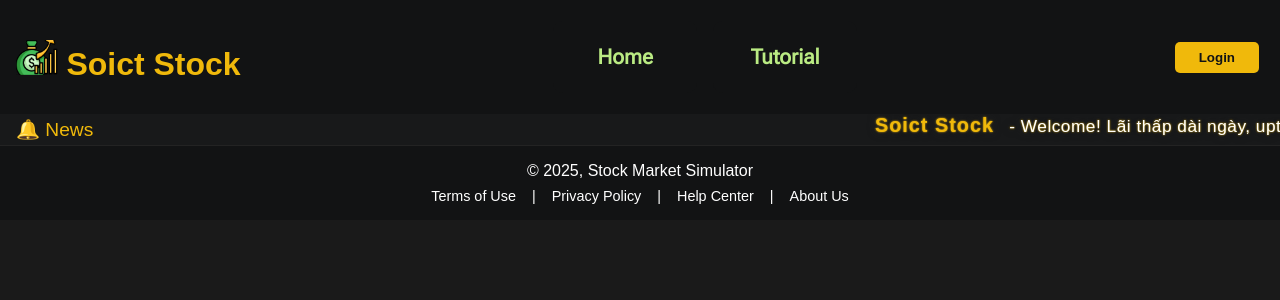
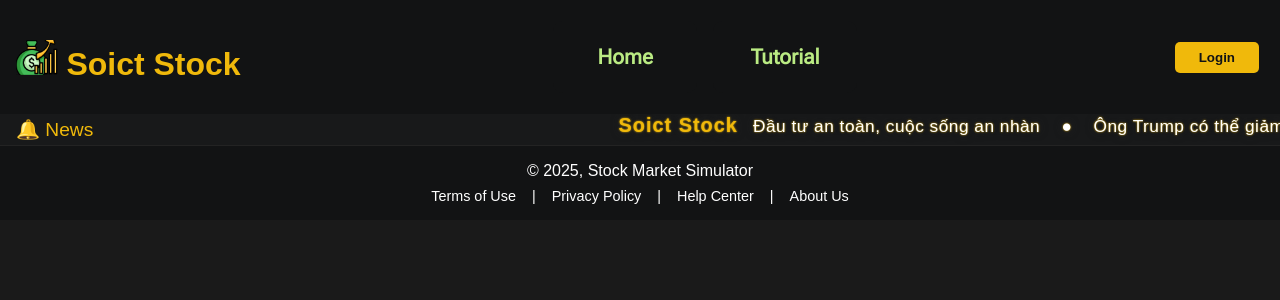
Before and after one commit to chutrunganh/Stock-Market-Simulator, a React (Vite) app in the folder app/frontend/: page /login in a window 1280 px wide. Shown: the top 300 px of the page. Built offline with nearby package versions, Linux system fonts and the light colour scheme; no server answers.

Commit message:
Commmit before merge

```diff
--- a/app/frontend/src/components/header/AnnouncementBanner.css
+++ b/app/frontend/src/components/header/AnnouncementBanner.css
@@ -39,7 +39,7 @@
   letter-spacing: 0.5px;
 }
 
-.company-name {
+.banner-company-name {
   color: #f0b90b;
   font-weight: bold;
   font-size: 1.15em;
--- a/app/frontend/src/components/header/AnnouncementBanner.jsx
+++ b/app/frontend/src/components/header/AnnouncementBanner.jsx
@@ -4,9 +4,12 @@ import './AnnouncementBanner.css';
 const AnnouncementBanner = () => (
   <div className="announcement-banner">
     <span className="announcement-icon" role="img" aria-label="stock">🔔 News</span>
-    <div className="announcement-text-wrapper">
-      <span className="announcement-text">
-        <span className="company-name">Soict Stock</span> - Welcome! Lãi thấp dài ngày, uptrend cùng thị trường! (Low interest, long-term uptrend with the market!) — Experience the best virtual stock trading platform for students and investors!
+    <div className="announcement-text-wrapper">      <span className="announcement-text">
+        <span className="banner-company-name">Soict Stock</span>  Đầu tư an toàn, cuộc sống an nhàn &nbsp;&nbsp;&nbsp;●&nbsp;&nbsp;&nbsp;
+           Ông Trump có thể giảm thuế với hàng Trung Quốc về 80%  &nbsp;&nbsp;&nbsp;●&nbsp;&nbsp;&nbsp;
+          Cục Dự trữ liên bang Mỹ (Fed) giữ nguyên lãi suất trong phiên họp tháng 5, cảnh báo rủi ro lạm phát và thất nghiệp đang tăng. &nbsp;&nbsp;&nbsp;●&nbsp;&nbsp;&nbsp;
+          Tỉ phú Warren Buffett bất ngờ tuyên bố sắp nghỉ hưu, đã chọn người kế nhiệm &nbsp;&nbsp;&nbsp;●&nbsp;&nbsp;&nbsp;
+          Ấn Độ tấn công tên lửa vào Pakistan, thị trường dầu mỏ có rung chuyển? &nbsp;&nbsp;&nbsp;&nbsp;&nbsp;&nbsp;
       </span>
     </div>
   </div>
```
